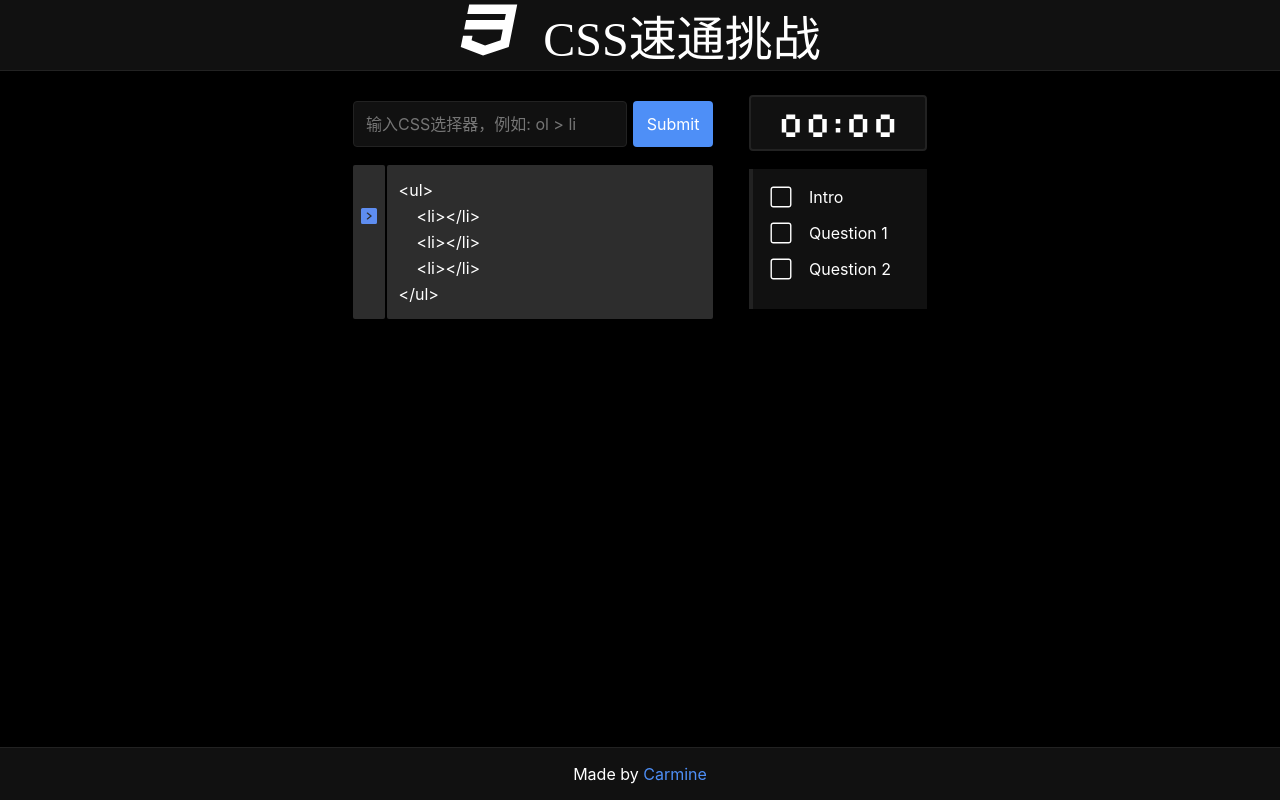
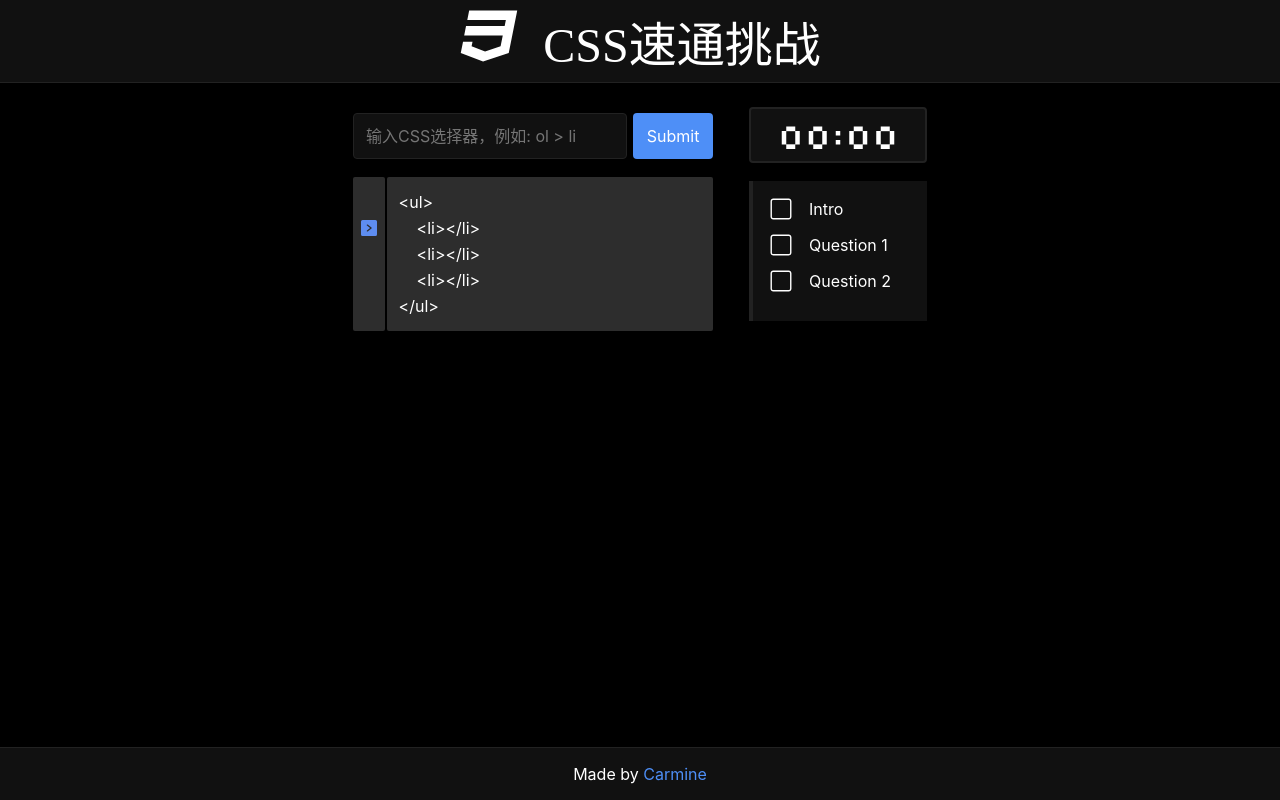
Before and after one commit to carmineDYJ/css-speedrun, a Vue app: page / in a window 1280 px wide. Built offline with nearby package versions, Linux system fonts and the light colour scheme; a web font is replaced by a local one.

Commit message:
add padding for top nav

```diff
--- a/src/components/TopNav.vue
+++ b/src/components/TopNav.vue
@@ -16,6 +16,7 @@
   display: flex;
   background: #111;
   justify-content: center;
+  padding: 6px 0;
   >.top-nav {
     display: flex;
     flex-direction: row;
```
